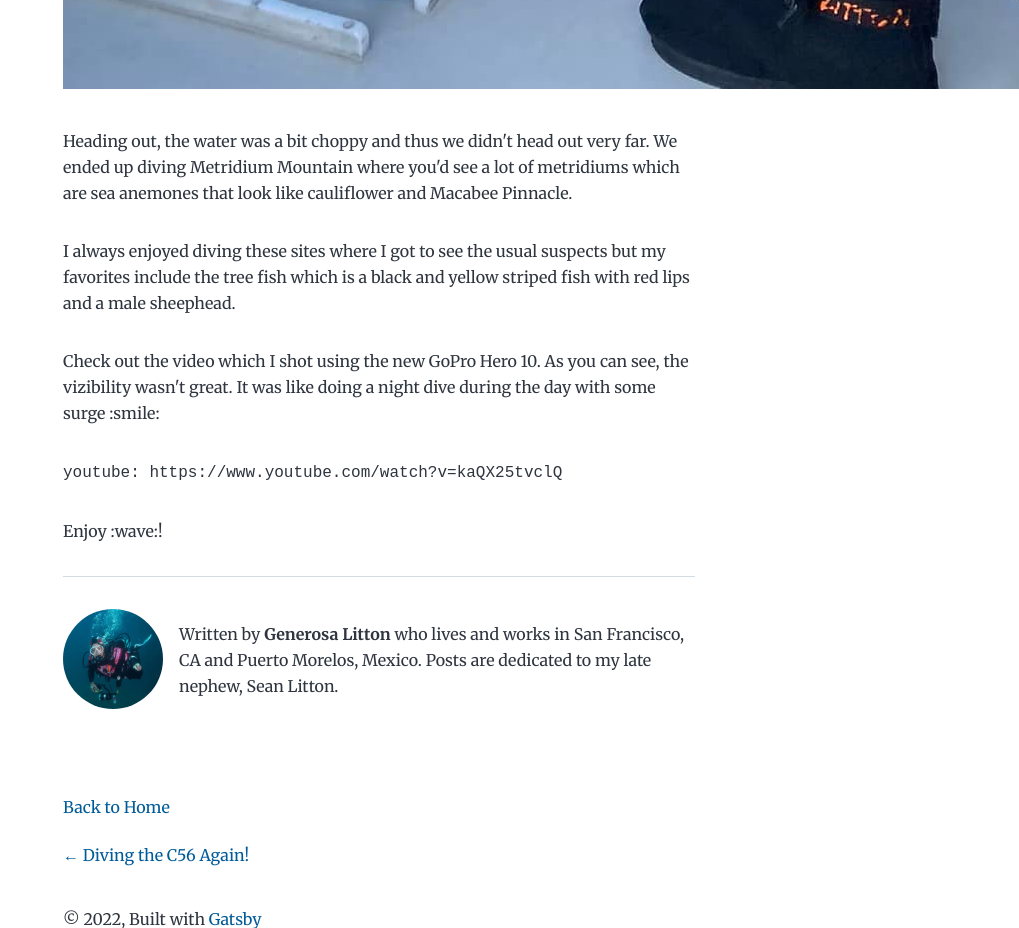
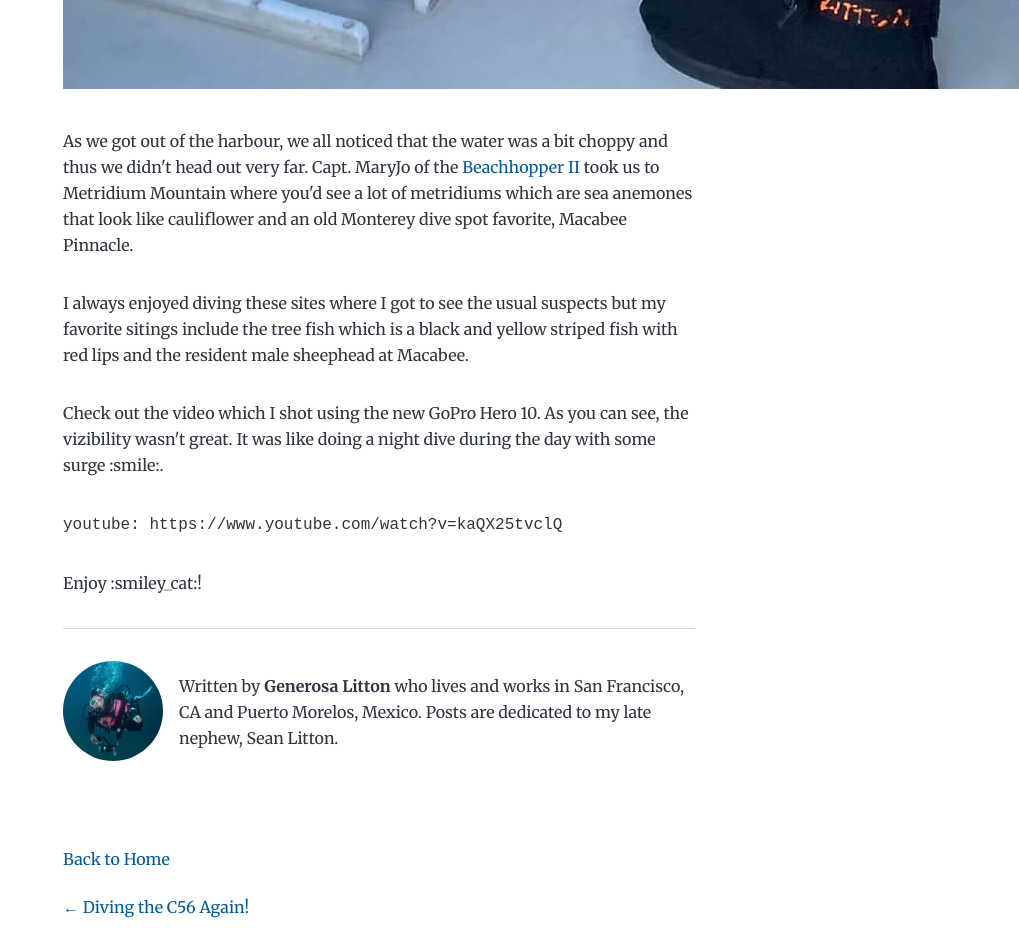
Before and after one commit to glitton/dive-with-sean, a Gatsby site: page /monterey-may2022/ in a window 1280 px wide. Shown: the part 3600-4528 px from the top of the page, without its empty margins (261-1280 px from the left). Built offline with nearby package versions, Linux system fonts and the light colour scheme; Gatsby itself is replaced by a stand-in of ours.

Commit message:
added links and finalized text

```diff
--- a/content/blog/monterey-may2022/index.md
+++ b/content/blog/monterey-may2022/index.md
@@ -15,12 +15,12 @@ I had the boots changed to fit my feet as well as have the arms and legs shorted
 
 ![G Sean Drysuit](./g-seans-drysuit.jpg)
 
-Heading out, the water was a bit choppy and thus we didn't head out very far. We ended up diving Metridium Mountain where you'd see a lot of metridiums which are sea anemones that look like cauliflower and Macabee Pinnacle.
+As we got out of the harbour, we all noticed that the water was a bit choppy and thus we didn't head out very far. Capt. MaryJo of the <a href="http://www.beachhopper2.com/" target="_blank">Beachhopper II</a> took us to Metridium Mountain where you'd see a lot of metridiums which are sea anemones that look like cauliflower and an old Monterey dive spot favorite, Macabee Pinnacle.
 
-I always enjoyed diving these sites where I got to see the usual suspects but my favorites include the tree fish which is a black and yellow striped fish with red lips and a male sheephead.
+I always enjoyed diving these sites where I got to see the usual suspects but my favorite sitings include the tree fish which is a black and yellow striped fish with red lips and the resident male sheephead at Macabee.
 
-Check out the video which I shot using the new GoPro Hero 10. As you can see, the vizibility wasn't great. It was like doing a night dive during the day with some surge :smile:
+Check out the video which I shot using the new GoPro Hero 10. As you can see, the vizibility wasn't great. It was like doing a night dive during the day with some surge :smile:.
 
 `youtube: https://www.youtube.com/watch?v=kaQX25tvclQ`
 
-Enjoy :wave:!
+Enjoy :smiley_cat:!
```
